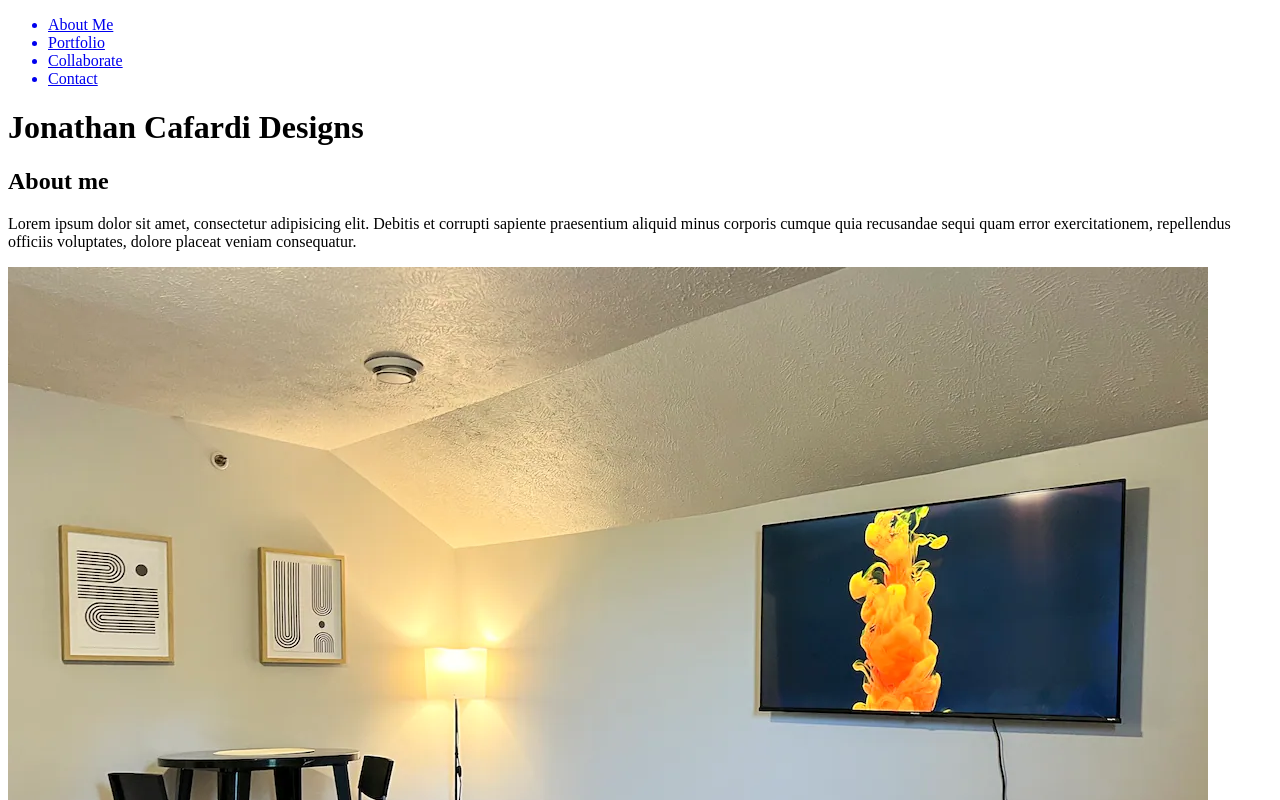
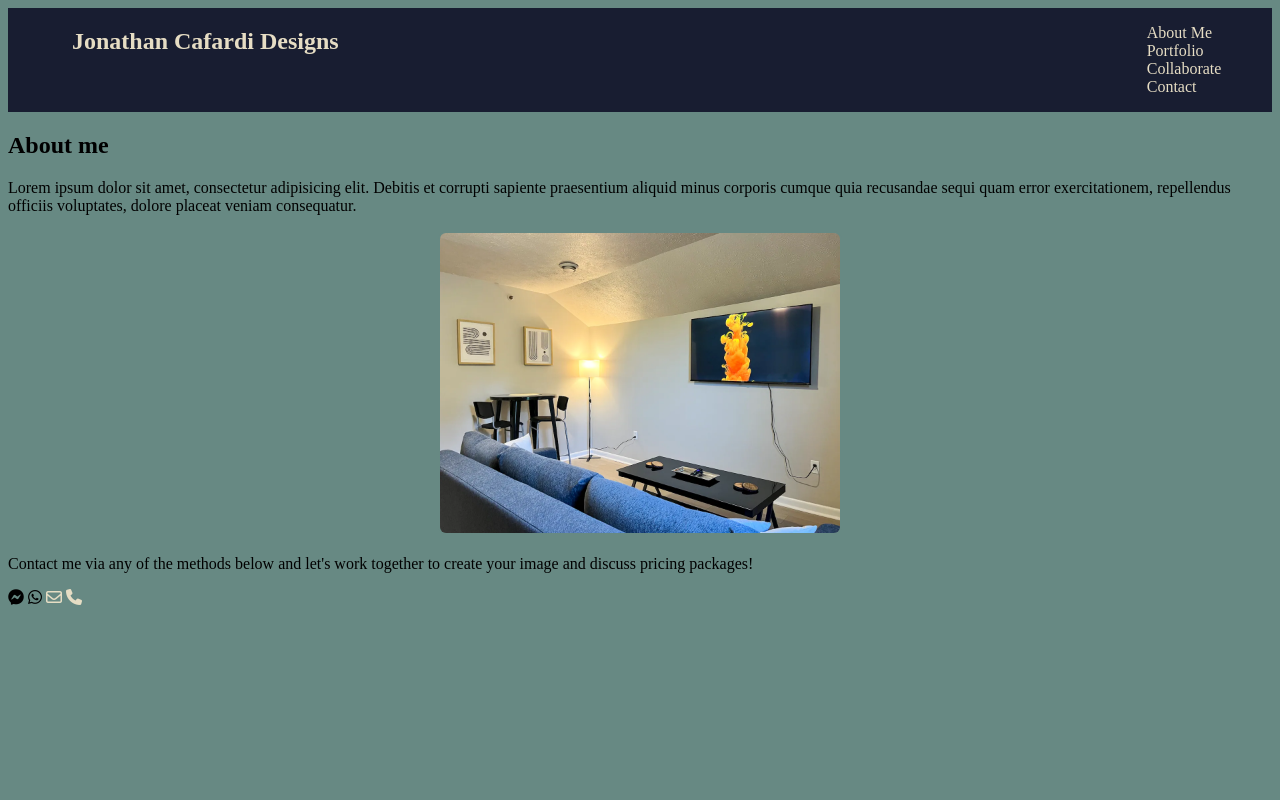
Before and after one commit to lyndajoncaf/Jonathan-habitat-design, a plain HTML site: page index.html in a window 1280 px wide. Shown: the top 800 px of the page. Drawn offline with Linux system fonts and the light colour scheme.

Commit message:
Add files via upload
Added id's in html and added colors and styling in css.  Began formatting nav bar.

```diff
--- a/index.html
+++ b/index.html
@@ -9,17 +9,21 @@
     <script src="https://kit.fontawesome.com/ce39b46eb0.js" crossorigin="anonymous"></script>
 </head>
 <body>
+    <section id="nav">
+        <div id="logo">
+            <h1>Jonathan Cafardi Designs</h1>
+        </div>
         <nav>
-        <ul>
+            <ul id="push">
                 <a href="#about-me"><li>About Me</li></a>
                 <a href="#slideshow-example"><li>Portfolio</li></a>
                 <a href="#collaborate"><li>Collaborate</li></a>
                 <a href="#contact"><li>Contact</li></a>
             </ul>
         </nav>
-    <header>
-        <h1>Jonathan Cafardi Designs</h1>
-    </header>
+
+    </section>
+
     <main>
         <section id="about-me">
             <h2>About me</h2>
--- a/resources/style.css
+++ b/resources/style.css
@@ -1,6 +1,47 @@
+/* || Global Styles
+    color palette: https://colorhunt.co/palettes/winter*/
+body {
+  background-color: #678983;
+}
+
+/* || Navigation bar settings*/
+#nav {
+  background-color: #181D31;
+  color: #E6DDC4;
+  display: flex;
+}
+
+a {
+  color: #E6DDC4;
+  text-decoration: none;
+}
+
+ul {
+  list-style: none;
+}
+
+#logo {
+  margin-left: 5vw;
+}
+
+#push {
+  margin-left: 60vw;
+}
+
+/* || Slideshow styling rules*/
+#slideshow-example {
+  text-align: center;
+}
+
+img {
+  max-width: 400px;
+  max-height: 300px;
+  border: 2px solid #678983;
+  border-radius: 8px;
+}
 [data-component="slideshow"] .slide {
     display: none;
-  }
+}
 
   [data-component="slideshow"] .slide.active {
     display: block;
```
Lines whose indentation alone changed are shown as unchanged.
